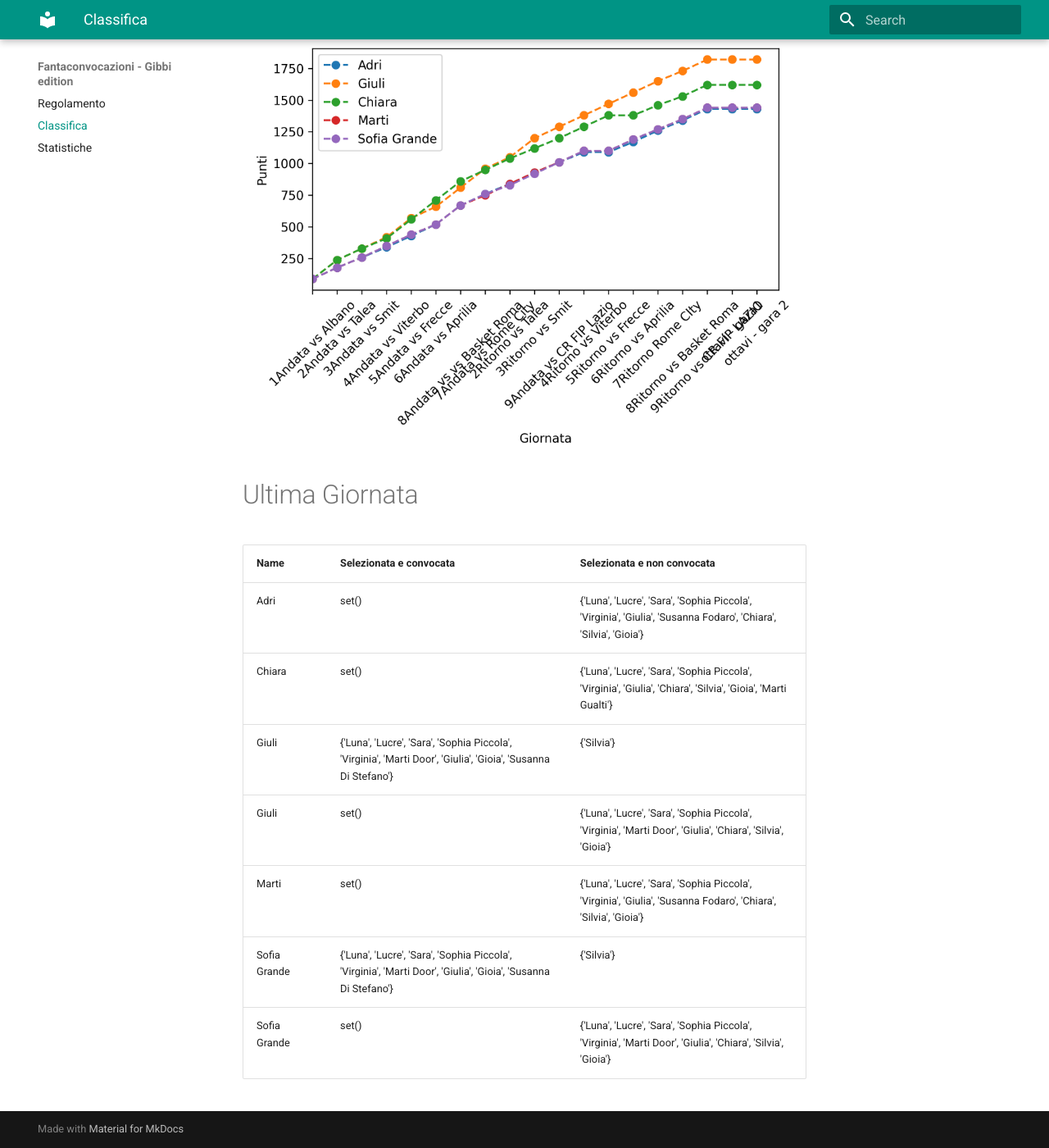
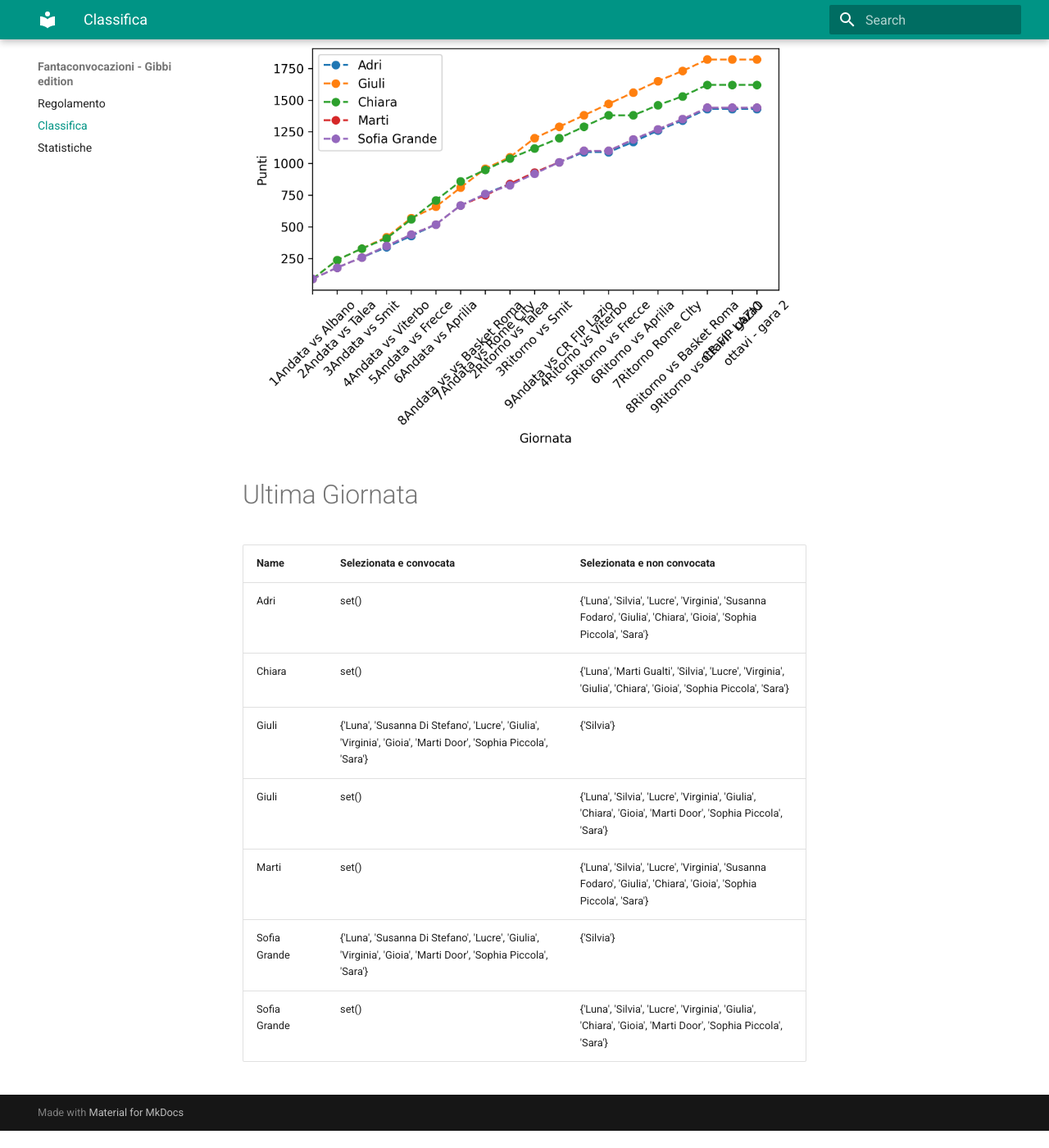
Before and after one commit to martinig94/fantagibbi, an MkDocs documentation site: the page built from docs/Classifica.md, in a window 1280 px wide and 1400 px high, scrolled down 565 px. Shown: the whole window at 82% size. Built offline with MkDocs 1.6.1 and Material for MkDocs 9.7.7, drawn with Linux system fonts in a browser that asks for light colours; after the commit the page ends 1944 px from its top, so only the background shows below that.

Commit message:
Auto-update from main.py

```diff
--- a/docs/Classifica.md
+++ b/docs/Classifica.md
@@ -18,11 +18,11 @@
 <!-- START_TABLE CORRECT -->
 | Name         | Selezionata e convocata                                                                                        | Selezionata e non convocata                                                                                      |
 |:-------------|:---------------------------------------------------------------------------------------------------------------|:-----------------------------------------------------------------------------------------------------------------|
-| Adri         | set()                                                                                                          | {'Luna', 'Lucre', 'Sara', 'Sophia Piccola', 'Virginia', 'Giulia', 'Susanna Fodaro', 'Chiara', 'Silvia', 'Gioia'} |
-| Chiara       | set()                                                                                                          | {'Luna', 'Lucre', 'Sara', 'Sophia Piccola', 'Virginia', 'Giulia', 'Chiara', 'Silvia', 'Gioia', 'Marti Gualti'}   |
-| Giuli        | {'Luna', 'Lucre', 'Sara', 'Sophia Piccola', 'Virginia', 'Marti Door', 'Giulia', 'Gioia', 'Susanna Di Stefano'} | {'Silvia'}                                                                                                       |
-| Giuli        | set()                                                                                                          | {'Luna', 'Lucre', 'Sara', 'Sophia Piccola', 'Virginia', 'Marti Door', 'Giulia', 'Chiara', 'Silvia', 'Gioia'}     |
-| Marti        | set()                                                                                                          | {'Luna', 'Lucre', 'Sara', 'Sophia Piccola', 'Virginia', 'Giulia', 'Susanna Fodaro', 'Chiara', 'Silvia', 'Gioia'} |
-| Sofia Grande | {'Luna', 'Lucre', 'Sara', 'Sophia Piccola', 'Virginia', 'Marti Door', 'Giulia', 'Gioia', 'Susanna Di Stefano'} | {'Silvia'}                                                                                                       |
-| Sofia Grande | set()                                                                                                          | {'Luna', 'Lucre', 'Sara', 'Sophia Piccola', 'Virginia', 'Marti Door', 'Giulia', 'Chiara', 'Silvia', 'Gioia'}     |
+| Adri         | set()                                                                                                          | {'Luna', 'Silvia', 'Lucre', 'Virginia', 'Susanna Fodaro', 'Giulia', 'Chiara', 'Gioia', 'Sophia Piccola', 'Sara'} |
+| Chiara       | set()                                                                                                          | {'Luna', 'Marti Gualti', 'Silvia', 'Lucre', 'Virginia', 'Giulia', 'Chiara', 'Gioia', 'Sophia Piccola', 'Sara'}   |
+| Giuli        | {'Luna', 'Susanna Di Stefano', 'Lucre', 'Giulia', 'Virginia', 'Gioia', 'Marti Door', 'Sophia Piccola', 'Sara'} | {'Silvia'}                                                                                                       |
+| Giuli        | set()                                                                                                          | {'Luna', 'Silvia', 'Lucre', 'Virginia', 'Giulia', 'Chiara', 'Gioia', 'Marti Door', 'Sophia Piccola', 'Sara'}     |
+| Marti        | set()                                                                                                          | {'Luna', 'Silvia', 'Lucre', 'Virginia', 'Susanna Fodaro', 'Giulia', 'Chiara', 'Gioia', 'Sophia Piccola', 'Sara'} |
+| Sofia Grande | {'Luna', 'Susanna Di Stefano', 'Lucre', 'Giulia', 'Virginia', 'Gioia', 'Marti Door', 'Sophia Piccola', 'Sara'} | {'Silvia'}                                                                                                       |
+| Sofia Grande | set()                                                                                                          | {'Luna', 'Silvia', 'Lucre', 'Virginia', 'Giulia', 'Chiara', 'Gioia', 'Marti Door', 'Sophia Piccola', 'Sara'}     |
 <!-- END_TABLE CORRECT -->
```
